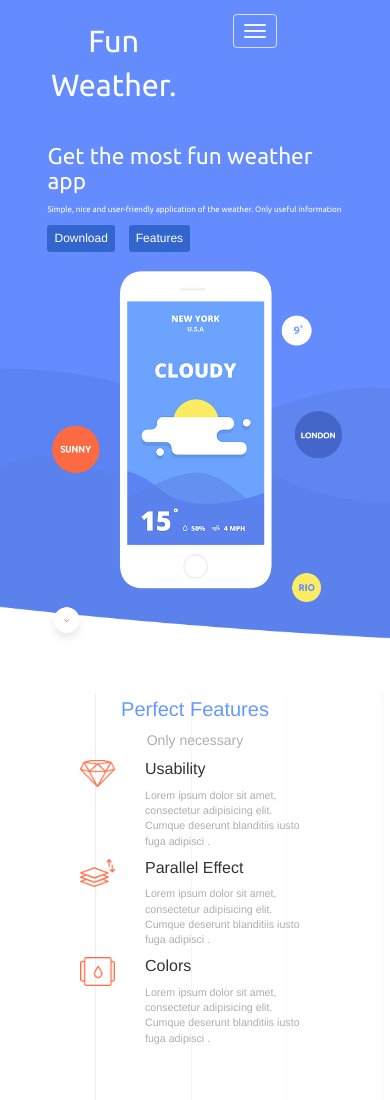
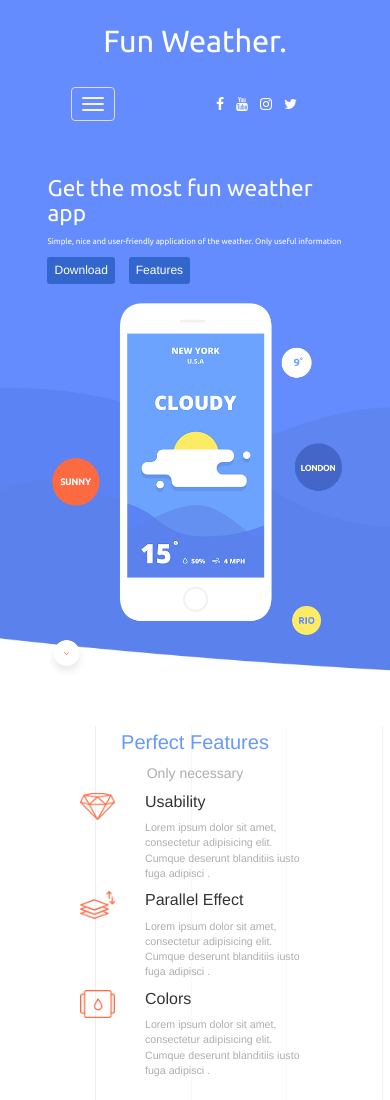
Before and after one commit to Shanto96/weatherapp, a plain HTML site: page index.html in a window 390 px wide. Shown: the top 1100 px of the page. Drawn offline with Linux system fonts and the light colour scheme.

Commit message:
Update index.html

```diff
--- a/index.html
+++ b/index.html
@@ -20,7 +20,7 @@
         <div class="row">
             <div class="col-xs-10 col-sm-10 col-md-8 col-lg-8 col-lg-offset-2 col-xs-offset-1">
                 <div class="row">
-                    <div class="col-xs-6 col-sm-6 col-md-3 col-lg-3">
+                    <div class="col-xs-12 col-sm-6 col-md-3 col-lg-3">
                         <div class="logo">
                             <p>Fun Weather.</p>
                         </div>
@@ -47,7 +47,7 @@
                                     <li><a href="#">Reviews</a></li>
                                 </ul>
 
-                                <ul class="nav navbar-nav navbar-right">
+                                <ul class="nav navbar-nav navbar-right hidden-xs">
                                     <li><a href="#"><i class="fa fa-facebook"></i></a></li>
                                     <li><a href="#"><i class="fa fa-youtube"></i></a></li>
                                     <li><a href="#"><i class="fa fa-instagram"></i></a></li>
@@ -67,7 +67,14 @@
                         <div class="row"></div>
 
                     </div>
-
+                     <div class="col-xs-6 visible-xs-block xs_iconmenu">
+              <ul>
+                  <li><a href="#"><i class="fa fa-facebook"></i></a></li>
+                                    <li><a href="#"><i class="fa fa-youtube"></i></a></li>
+                                    <li><a href="#"><i class="fa fa-instagram"></i></a></li>
+                                    <li><a href="#"><i class="fa fa-twitter"></i></a></li>
+              </ul>
+            </div>
                 </div>
                 <div class="row">
                     <div class="col-xs-12 col-sm-12 col-md-6 col-lg-6">
```
